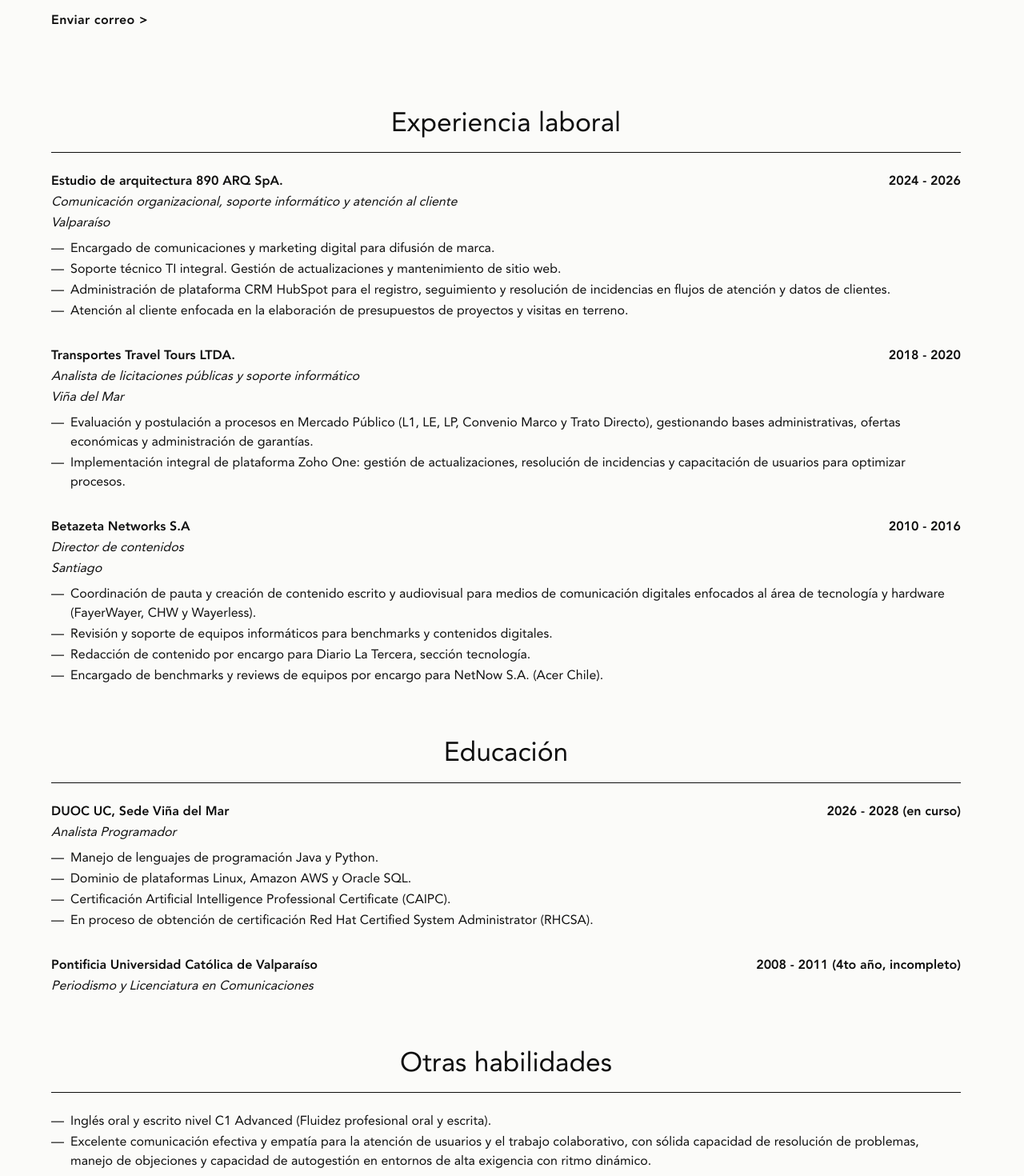
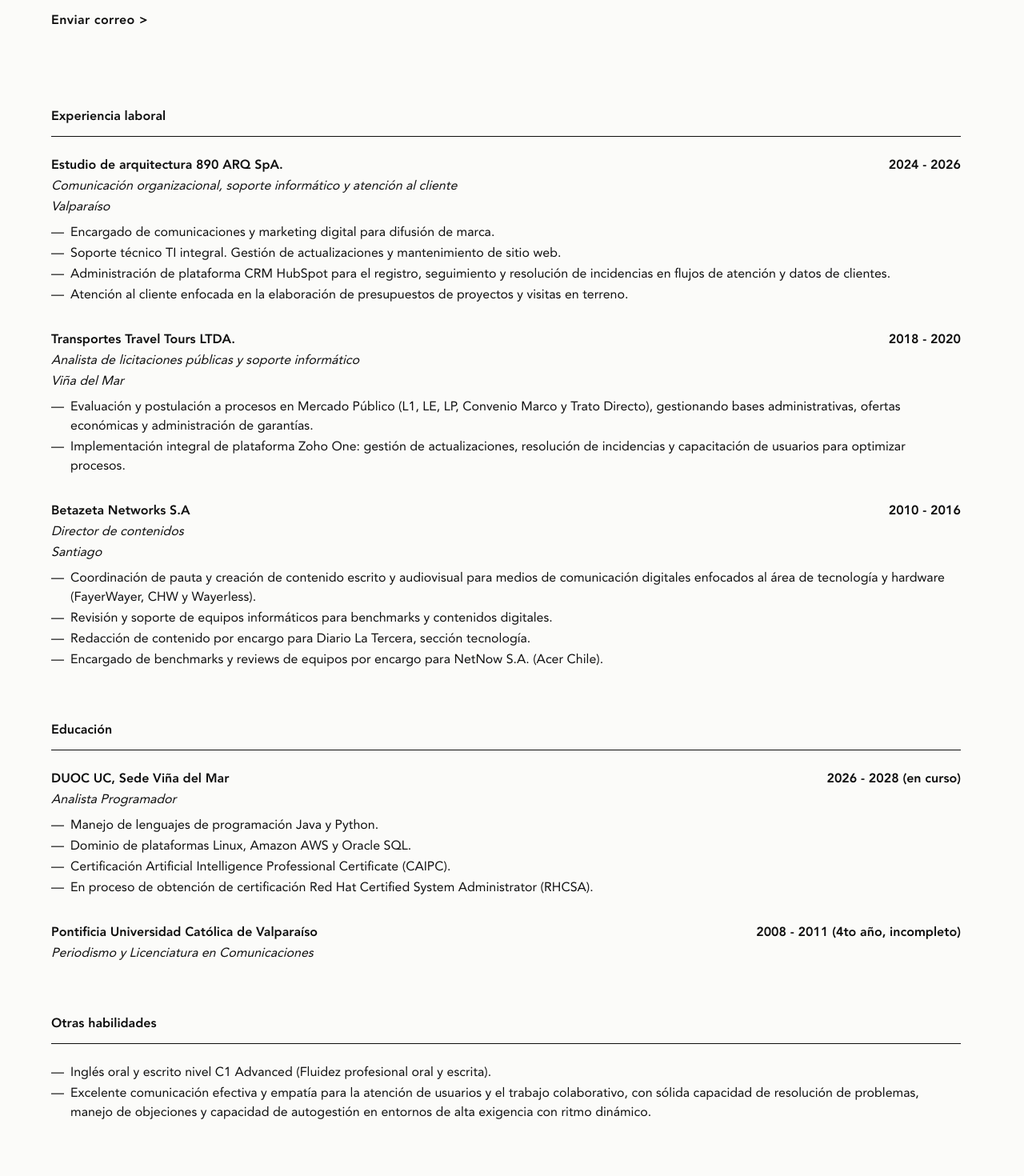
Before and after one commit to juanpablo3705/personal-web, a Next.js app: page /perfil in a window 1280 px wide. Shown: the part 660-2130 px from the top of the page at 80% size. Built offline with nearby package versions, Linux system fonts and the light colour scheme; no server answers.

Commit message:
style(perfil): alinear titulos del cv a la izquierda con tipografia de texto en negrita

```diff
--- a/src/app/(public)/perfil/page.tsx
+++ b/src/app/(public)/perfil/page.tsx
@@ -171,7 +171,7 @@ export default function PerfilPage() {
         <section aria-labelledby="experiencia-titulo" className="space-y-6">
           <h2
             id="experiencia-titulo"
-            className="border-b border-current pb-3 text-center font-roman text-2xl leading-[1.32] sm:text-3xl lg:text-[2.1rem]"
+            className="border-b border-current pb-3 font-heavy text-sm sm:text-base"
           >
             Experiencia laboral
           </h2>
@@ -215,7 +215,7 @@ export default function PerfilPage() {
         <section aria-labelledby="educacion-titulo" className="space-y-6">
           <h2
             id="educacion-titulo"
-            className="border-b border-current pb-3 text-center font-roman text-2xl leading-[1.32] sm:text-3xl lg:text-[2.1rem]"
+            className="border-b border-current pb-3 font-heavy text-sm sm:text-base"
           >
             Educación
           </h2>
@@ -258,7 +258,7 @@ export default function PerfilPage() {
         <section aria-labelledby="habilidades-titulo" className="space-y-6">
           <h2
             id="habilidades-titulo"
-            className="border-b border-current pb-3 text-center font-roman text-2xl leading-[1.32] sm:text-3xl lg:text-[2.1rem]"
+            className="border-b border-current pb-3 font-heavy text-sm sm:text-base"
           >
             Otras habilidades
           </h2>
```
